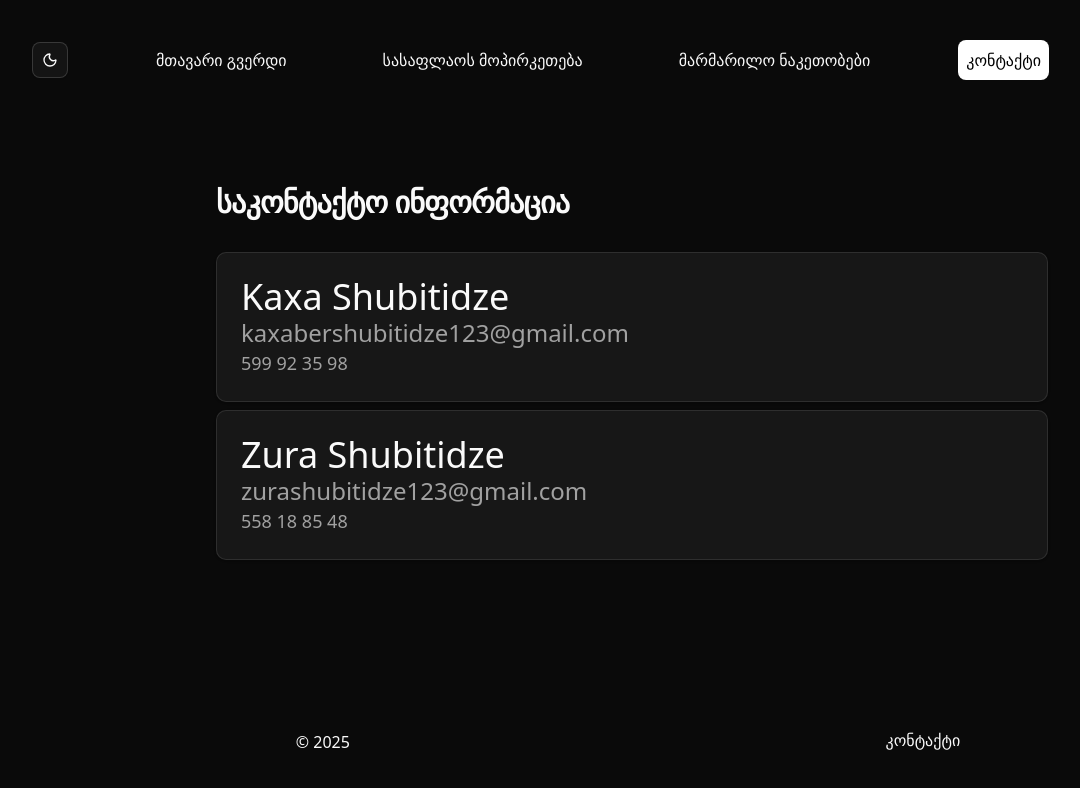
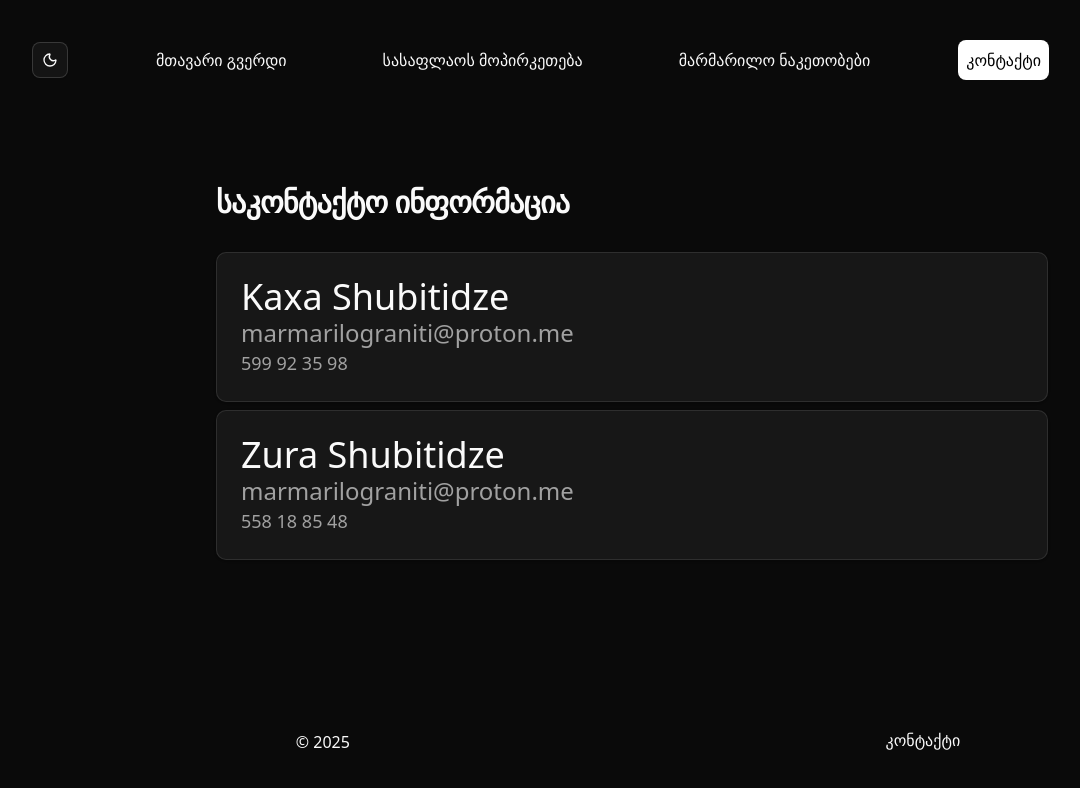
Before and after one commit to ZuShubitidze/Kaxa-sWeb2, a React (Vite) app: page /contact in a window 1280 px wide. Shown: the top 788 px of the page, without its empty margins (8-1088 px from the left). Built offline with nearby package versions, Linux system fonts and the light colour scheme.

Commit message:
Added Meta Tag

```diff
--- a/src/pages/Contactpage.tsx
+++ b/src/pages/Contactpage.tsx
@@ -3,12 +3,12 @@ import SEO from "@/components/SEO";
 const contacts = [
   {
     name: "Kaxa Shubitidze",
-    email: "kaxabershubitidze123@gmail.com",
+    email: "marmarilograniti@proton.me",
     phone: "599 92 35 98",
   },
   {
     name: "Zura Shubitidze",
-    email: "zurashubitidze123@gmail.com",
+    email: "marmarilograniti@proton.me",
     phone: "558 18 85 48",
   },
 ];
--- a/tsconfig.app.json
+++ b/tsconfig.app.json
@@ -22,7 +22,6 @@
     "erasableSyntaxOnly": true,
     "noFallthroughCasesInSwitch": true,
     "noUncheckedSideEffectImports": true,
-    "ignoreDeprecations": "5.0",
     "baseUrl": ".",
     "paths": {
       "@/*": ["./src/*"]
```
